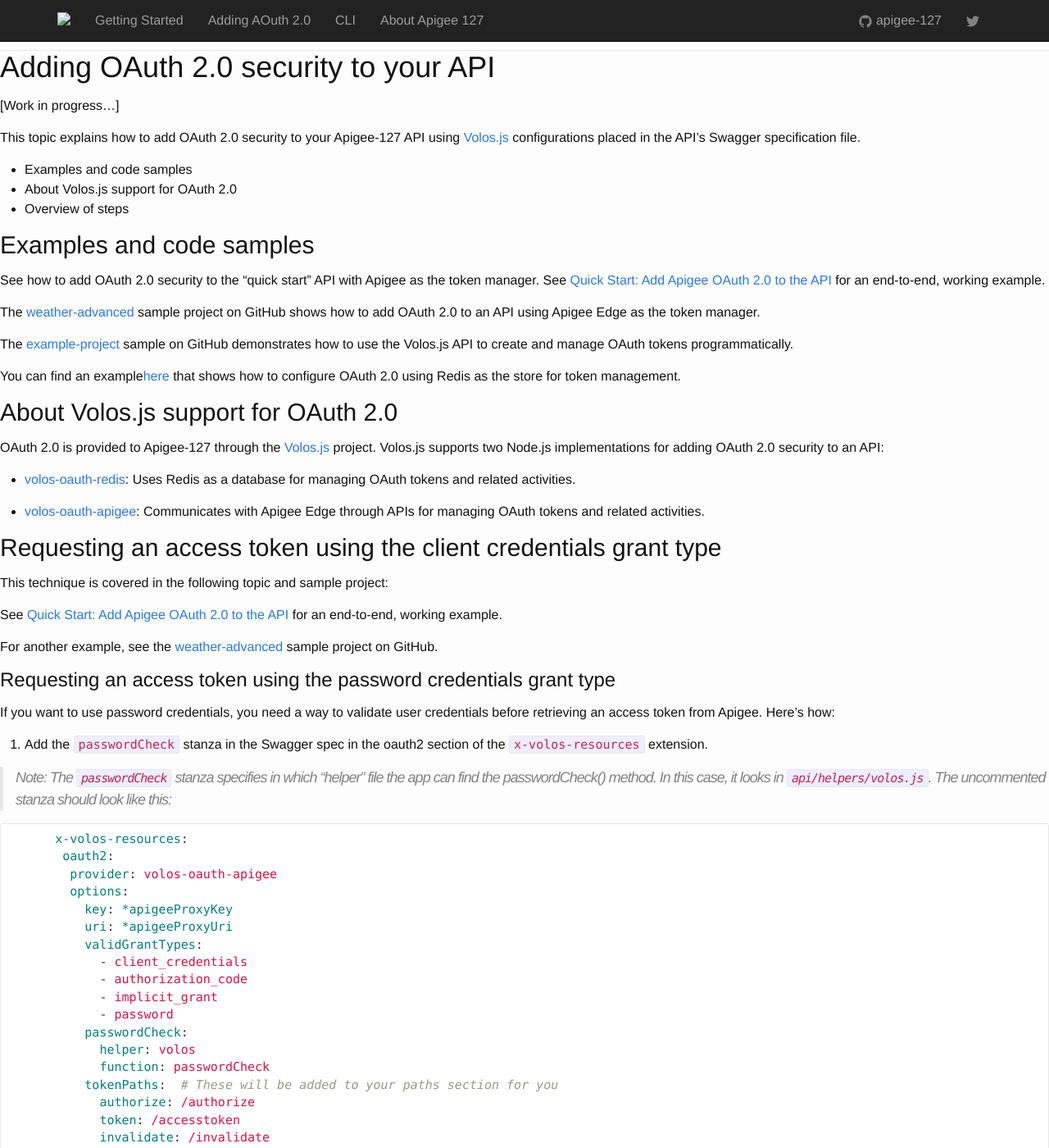
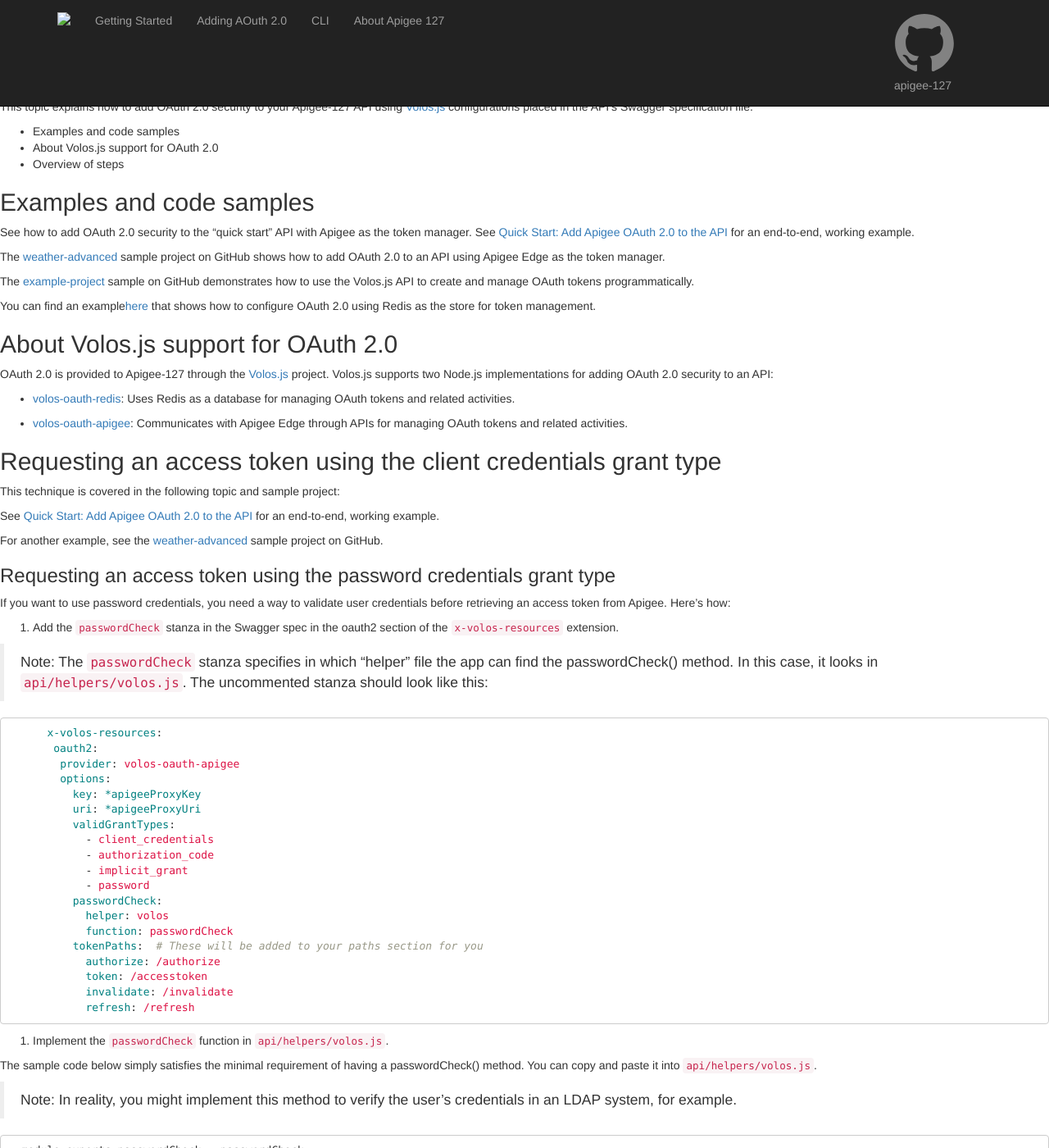
Before and after one commit to apigee-127/site, a Jekyll site: the page built from _pages/Adding-OAuth.md, in a window 1280 px wide and 1400 px high. Shown: the whole window at 82% size. Built offline with Jekyll 4.4.1, drawn with Linux system fonts in a browser that asks for light colours; nearby versions of some CDN libraries.

```diff
--- a/_sass/_base.scss
+++ /dev/null
@@ -1,204 +0,0 @@
-/**
- * Reset some basic elements
- */
-body, h1, h2, h3, h4, h5, h6,
-p, blockquote, pre, hr,
-dl, dd, ol, ul, figure {
-    margin: 0;
-    padding: 0;
-}
-
-
-
-/**
- * Basic styling
- */
-body {
-    font-family: $base-font-family;
-    font-size: $base-font-size;
-    line-height: $base-line-height;
-    font-weight: 300;
-    color: $text-color;
-    background-color: $background-color;
-    -webkit-text-size-adjust: 100%;
-}
-
-
-
-/**
- * Set `margin-bottom` to maintain vertical rhythm
- */
-h1, h2, h3, h4, h5, h6,
-p, blockquote, pre,
-ul, ol, dl, figure,
-%vertical-rhythm {
-    margin-bottom: $spacing-unit / 2;
-}
-
-
-
-/**
- * Images
- */
-img {
-    max-width: 100%;
-    vertical-align: middle;
-}
-
-
-
-/**
- * Figures
- */
-figure > img {
-    display: block;
-}
-
-figcaption {
-    font-size: $small-font-size;
-}
-
-
-
-/**
- * Lists
- */
-ul, ol {
-    margin-left: $spacing-unit;
-}
-
-li {
-    > ul,
-    > ol {
-         margin-bottom: 0;
-    }
-}
-
-
-
-/**
- * Headings
- */
-h1, h2, h3, h4, h5, h6 {
-    font-weight: 300;
-}
-
-
-
-/**
- * Links
- */
-a {
-    color: $brand-color;
-    text-decoration: none;
-
-    &:visited {
-        color: darken($brand-color, 15%);
-    }
-
-    &:hover {
-        color: $text-color;
-        text-decoration: underline;
-    }
-}
-
-
-
-/**
- * Blockquotes
- */
-blockquote {
-    color: $grey-color;
-    border-left: 4px solid $grey-color-light;
-    padding-left: $spacing-unit / 2;
-    font-size: 18px;
-    letter-spacing: -1px;
-    font-style: italic;
-
-    > :last-child {
-        margin-bottom: 0;
-    }
-}
-
-
-
-/**
- * Code formatting
- */
-pre,
-code {
-    font-size: 15px;
-    border: 1px solid $grey-color-light;
-    border-radius: 3px;
-    background-color: #eef;
-}
-
-code {
-    padding: 1px 5px;
-}
-
-pre {
-    padding: 8px 12px;
-    overflow-x: scroll;
-
-    > code {
-        border: 0;
-        padding-right: 0;
-        padding-left: 0;
-    }
-}
-
-
-
-/**
- * Wrapper
- */
-.wrapper {
-    max-width: -webkit-calc(800px - (#{$spacing-unit} * 2));
-    max-width:         calc(800px - (#{$spacing-unit} * 2));
-    margin-right: auto;
-    margin-left: auto;
-    padding-right: $spacing-unit;
-    padding-left: $spacing-unit;
-    @extend %clearfix;
-
-    @include media-query($on-laptop) {
-        max-width: -webkit-calc(800px - (#{$spacing-unit}));
-        max-width:         calc(800px - (#{$spacing-unit}));
-        padding-right: $spacing-unit / 2;
-        padding-left: $spacing-unit / 2;
-    }
-}
-
-
-
-/**
- * Clearfix
- */
-%clearfix {
-
-    &:after {
-        content: "";
-        display: table;
-        clear: both;
-    }
-}
-
-
-
-/**
- * Icons
- */
-.icon {
-
-    > svg {
-        display: inline-block;
-        width: 16px;
-        height: 16px;
-        vertical-align: middle;
-
-        path {
-            fill: $grey-color;
-        }
-    }
-}
--- a/_sass/_bootstrap-theme.scss
+++ /dev/null
@@ -1,23 +0,0 @@
-// Our variables
-$base-font-family: Helvetica, Arial, sans-serif;
-$base-font-size:   16px;
-$small-font-size:  $base-font-size * 0.875;
-$base-line-height: 1.5;
-
-$spacing-unit:     30px;
-
-$text-color:       #111;
-$background-color: #fdfdfd;
-$brand-color:      #2a7ae2;
-
-$grey-color:       #828282;
-$grey-color-light: lighten($grey-color, 40%);
-$grey-color-dark:  darken($grey-color, 25%);
-
-$on-palm:          600px;
-$on-laptop:        800px;
-
-
-body {
-
-}
--- a/_sass/_layout.scss
+++ /dev/null
@@ -1,236 +0,0 @@
-/**
- * Site header
- */
-.site-header {
-    border-top: 5px solid $grey-color-dark;
-    border-bottom: 1px solid $grey-color-light;
-    min-height: 56px;
-
-    // Positioning context for the mobile navigation icon
-    position: relative;
-}
-
-.site-title {
-    font-size: 26px;
-    line-height: 56px;
-    letter-spacing: -1px;
-    margin-bottom: 0;
-    float: left;
-
-    &,
-    &:visited {
-        color: $grey-color-dark;
-    }
-}
-
-.site-nav {
-    float: right;
-    line-height: 56px;
-
-    .menu-icon {
-        display: none;
-    }
-
-    .page-link {
-        color: $text-color;
-        line-height: $base-line-height;
-
-        // Gaps between nav items, but not on the first one
-        &:not(:first-child) {
-            margin-left: 20px;
-        }
-    }
-
-    @include media-query($on-palm) {
-        position: absolute;
-        top: 9px;
-        right: 30px;
-        background-color: $background-color;
-        border: 1px solid $grey-color-light;
-        border-radius: 5px;
-        text-align: right;
-
-        .menu-icon {
-            display: block;
-            float: right;
-            width: 36px;
-            height: 26px;
-            line-height: 0;
-            padding-top: 10px;
-            text-align: center;
-
-            > svg {
-                width: 18px;
-                height: 15px;
-
-                path {
-                    fill: $grey-color-dark;
-                }
-            }
-        }
-
-        .trigger {
-            clear: both;
-            display: none;
-        }
-
-        &:hover .trigger {
-            display: block;
-            padding-bottom: 5px;
-        }
-
-        .page-link {
-            display: block;
-            padding: 5px 10px;
-        }
-    }
-}
-
-
-
-/**
- * Site footer
- */
-.site-footer {
-    border-top: 1px solid $grey-color-light;
-    padding: $spacing-unit 0;
-}
-
-.footer-heading {
-    font-size: 18px;
-    margin-bottom: $spacing-unit / 2;
-}
-
-.contact-list,
-.social-media-list {
-    list-style: none;
-    margin-left: 0;
-}
-
-.footer-col-wrapper {
-    font-size: 15px;
-    color: $grey-color;
-    margin-left: -$spacing-unit / 2;
-    @extend %clearfix;
-}
-
-.footer-col {
-    float: left;
-    margin-bottom: $spacing-unit / 2;
-    padding-left: $spacing-unit / 2;
-}
-
-.footer-col-1 {
-    width: -webkit-calc(35% - (#{$spacing-unit} / 2));
-    width:         calc(35% - (#{$spacing-unit} / 2));
-}
-
-.footer-col-2 {
-    width: -webkit-calc(20% - (#{$spacing-unit} / 2));
-    width:         calc(20% - (#{$spacing-unit} / 2));
-}
-
-.footer-col-3 {
-    width: -webkit-calc(45% - (#{$spacing-unit} / 2));
-    width:         calc(45% - (#{$spacing-unit} / 2));
-}
-
-@include media-query($on-laptop) {
-    .footer-col-1,
-    .footer-col-2 {
-        width: -webkit-calc(50% - (#{$spacing-unit} / 2));
-        width:         calc(50% - (#{$spacing-unit} / 2));
-    }
-
-    .footer-col-3 {
-        width: -webkit-calc(100% - (#{$spacing-unit} / 2));
-        width:         calc(100% - (#{$spacing-unit} / 2));
-    }
-}
-
-@include media-query($on-palm) {
-    .footer-col {
-        float: none;
-        width: -webkit-calc(100% - (#{$spacing-unit} / 2));
-        width:         calc(100% - (#{$spacing-unit} / 2));
-    }
-}
-
-
-
-/**
- * Page content
- */
-.page-content {
-    padding: $spacing-unit 0;
-}
-
-.page-heading {
-    font-size: 20px;
-}
-
-.post-list {
-    margin-left: 0;
-    list-style: none;
-
-    > li {
-        margin-bottom: $spacing-unit;
-    }
-}
-
-.post-meta {
-    font-size: $small-font-size;
-    color: $grey-color;
-}
-
-.post-link {
-    display: block;
-    font-size: 24px;
-}
-
-
-
-/**
- * Posts
- */
-.post-header {
-    margin-bottom: $spacing-unit;
-}
-
-.post-title {
-    font-size: 42px;
-    letter-spacing: -1px;
-    line-height: 1;
-
-    @include media-query($on-laptop) {
-        font-size: 36px;
-    }
-}
-
-.post-content {
-    margin-bottom: $spacing-unit;
-
-    h2 {
-        font-size: 32px;
-
-        @include media-query($on-laptop) {
-            font-size: 28px;
-        }
-    }
-
-    h3 {
-        font-size: 26px;
-
-        @include media-query($on-laptop) {
-            font-size: 22px;
-        }
-    }
-
-    h4 {
-        font-size: 20px;
-
-        @include media-query($on-laptop) {
-            font-size: 18px;
-        }
-    }
-}
--- a/_sass/_syntax-highlighting.scss
+++ b/_sass/_syntax-highlighting.scss
@@ -3,7 +3,6 @@
  */
 .highlight {
     background: #fff;
-    @extend %vertical-rhythm;
 
     .c     { color: #998; font-style: italic } // Comment
     .err   { color: #a61717; background-color: #e3d2d2 } // Error
--- /dev/null
+++ b/_sass/site.scss
@@ -0,0 +1,3 @@
+.big-hero {
+    margin-bottom: 0;
+}
--- a/css/main.scss
+++ b/css/main.scss
@@ -43,8 +43,6 @@ $on-laptop:        800px;
 
 // Import partials from `sass_dir` (defaults to `_sass`)
 @import
-        "base",
-        "layout",
         "syntax-highlighting",
-        "bootstrap-theme"
+        "site"
 ;
```
Also changed, not shown: _layouts/home.html (added, +47 -0 lines), _layouts/none.html (deleted, +0 -7 lines), _pages/features.md (added, +8 -0 lines), _pages/resources.md (added, +8 -0 lines), index.md (+2 -44 lines).
